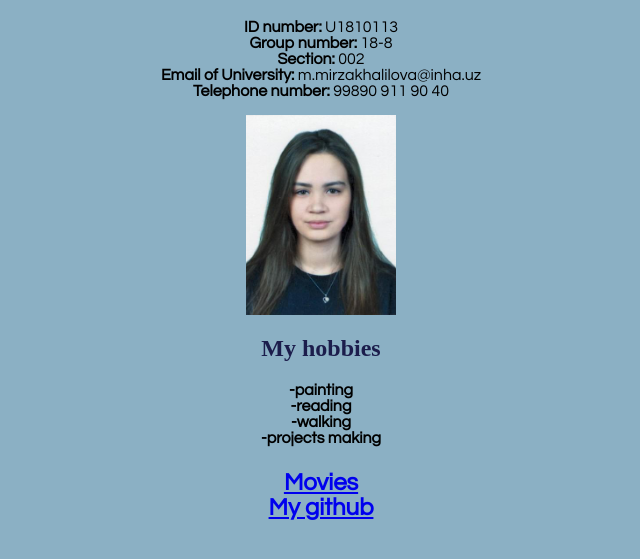
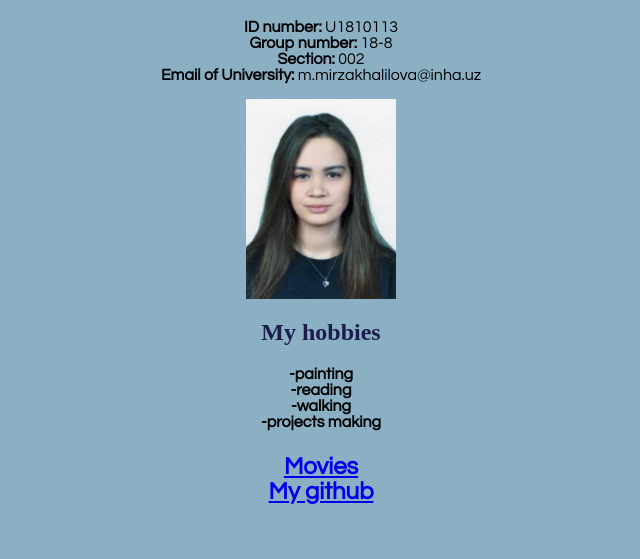
Before and after one commit to maadina/mamiw99.github.io, a plain HTML site: page index.html in a window 1280 px wide. Shown: the part 61-620 px from the top of the page, without its empty margins (319-959 px from the left). Drawn offline with Linux system fonts and the light colour scheme.

Commit message:
Update index.html

```diff
--- a/index.html
+++ b/index.html
@@ -13,7 +13,6 @@
 <strong>Group number:</strong> 18-8</br>
 <strong>Section:</strong> 002</br>
 <strong>Email of University:</strong> m.mirzakhalilova@inha.uz</br>
-<strong>Telephone number:</strong> 99890 911 90 40
 </p>
 <p align="center">
 <img src="me.png"height="200"width="150"align="center">
```
